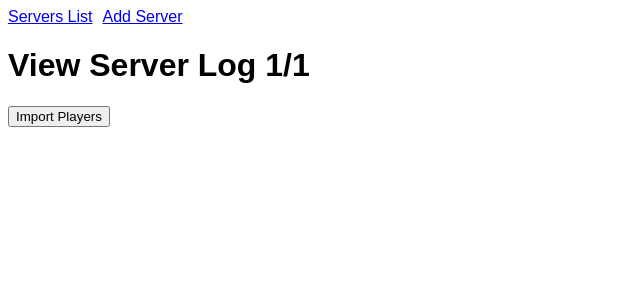
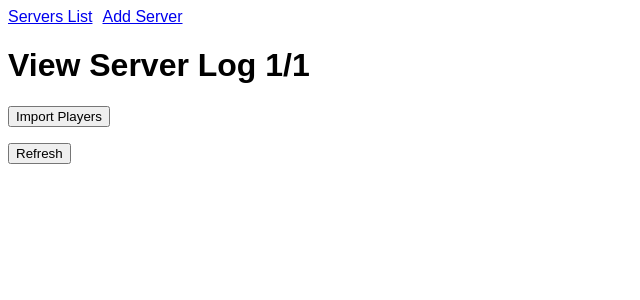
Before and after one commit to gruppe-adler/arsa-frontend, a Vue app: page /view-server-log/1/1/1 in a window 1280 px wide. Shown: the top 300 px of the page, without its empty margins (0-640 px from the left). Built offline with nearby package versions, Linux system fonts and the light colour scheme; no server answers.

Commit message:
added refresh button for logs

```diff
--- a/src/views/ViewServerLog.vue
+++ b/src/views/ViewServerLog.vue
@@ -11,9 +11,14 @@ const route = useRoute();
 const serversStore = useServersStore();
 
 const serverLog = ref('')
-serversStore.getLog(route.params.id as string,
+
+refresh();
+
+function refresh() {
+  serversStore.getLog(route.params.id as string,
         route.params.log as string,
         route.params.file as string).then((log) => serverLog.value = log.replace(/\n/g, '<br>'))
+}
 
 async function importPlayers() {
   const importedPlayers = await serversStore.getPlayersFromLog(route.params.id as string, route.params.log as string);
@@ -26,6 +31,7 @@ async function importPlayers() {
   <h1>View Server Log {{ route.params.log }}/{{ route.params.file }}</h1>
   <button type="button" @click="importPlayers()">Import Players</button>
   <p v-html="serverLog"></p>
+  <button type="button" @click="refresh()">Refresh</button>
 </template>
 
 <style scoped>
```
